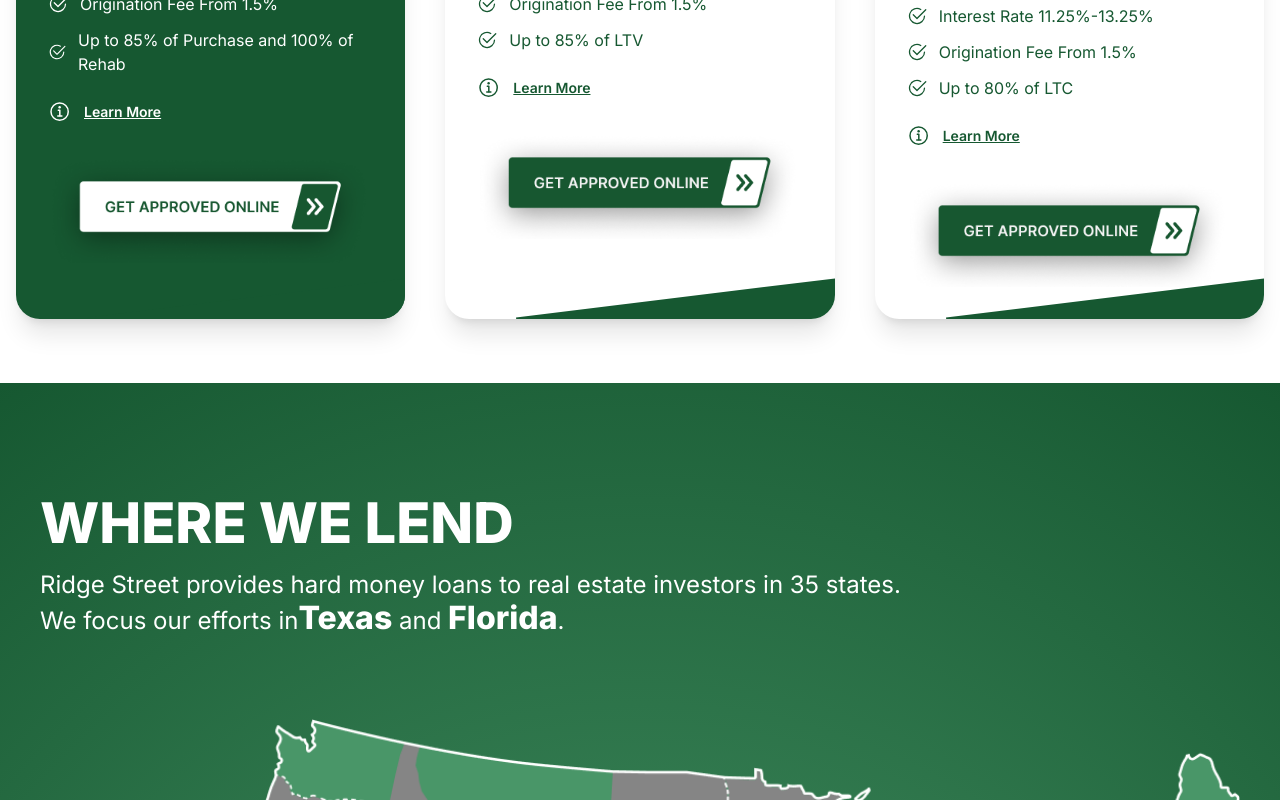
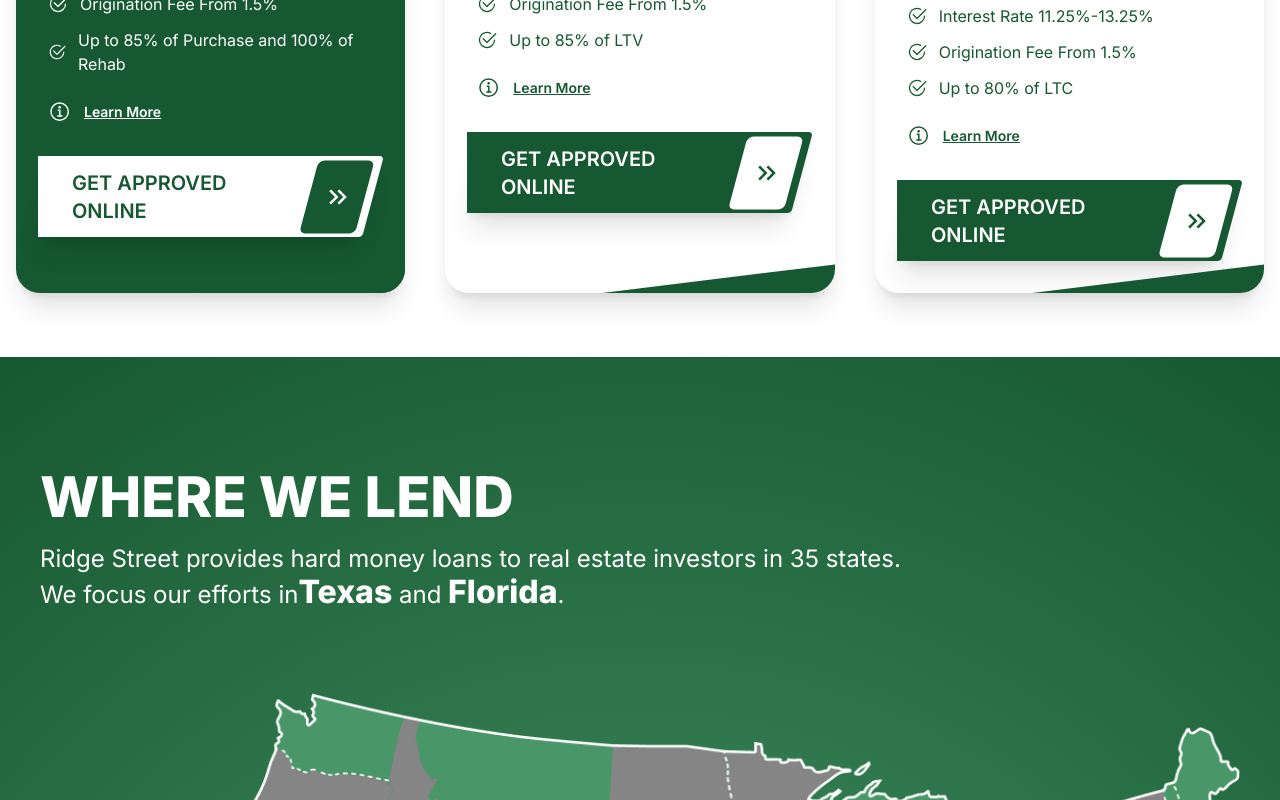
Before and after one commit to emdad118661/softvence-task-emdad118661, a React (Vite) app: page / in a window 1280 px wide. Shown: the part 1440-2240 px from the top of the page. Built offline with nearby package versions, Linux system fonts and the light colour scheme.

Commit message:
button-making

```diff
--- a/src/App.jsx
+++ b/src/App.jsx
@@ -10,6 +10,8 @@
 import Reviews from './Sections/Reviews'
 import WhereWeLend from './Sections/WhereWeLend'
 import WhyChooseUs from './Sections/WhyChooseUs'
+import SlantedButton from './Components/SlantedButton'
+import SlantedButtonGreen from './Components/SlantedButtonGreen'
 
 function App() {
 
--- a/src/Components/LoanCard.jsx
+++ b/src/Components/LoanCard.jsx
@@ -4,8 +4,8 @@
 import { BsCheck2Circle } from "react-icons/bs";;
 import { MdOutlineKeyboardDoubleArrowRight } from "react-icons/md";
 import { IoInformationCircleOutline } from "react-icons/io5";
-import getApproved from "../assets/Button get-approved-online.png";
-import getApprovedGreen from "../assets/Button get-approved-online-green.png";
+import SlantedButtonGreen from './SlantedButtonGreen';
+import SlantedButton from './SlantedButton';
 
 // cardData prop-এ কার্ডের সব তথ্য আসবে
 // variant prop দিয়ে আমরা নির্ধারণ করব কার্ডটি ডার্ক (সবুজ) নাকি লাইট (সাদা) হবে
@@ -60,9 +60,9 @@
                 </div>
 
                 {/* Button - mt-auto দিয়ে এটিকে কার্ডের একদম নিচে পাঠানো হয়েছে */}
-                {isDark ? <img src={getApproved} alt="" srcSet="" /> : <img src={getApprovedGreen} alt="" srcSet="" />}
+                {isDark ? <SlantedButton title="GET APPROVED ONLINE"></SlantedButton> : <SlantedButtonGreen title="GET APPROVED ONLINE"></SlantedButtonGreen>}
 
-                <div className="absolute bottom-[-210px] left-[50px] h-[200px] w-full bg-[#165831] transform rotate-[-7deg]"></div>
+                <div className="absolute bottom-[-222px] left-[50px] h-[200px] w-full bg-[#165831] transform rotate-[-7deg]"></div>
             </div>
         </div>
     );
--- a/src/Components/SlantedButton.jsx
+++ b/src/Components/SlantedButton.jsx
@@ -1,35 +1,42 @@
 import React from 'react';
 import { MdOutlineKeyboardDoubleArrowRight } from 'react-icons/md';
 
-const SlantedButton = () => {
+const SlantedButton = ({title}) => {
     return (
         // মূল <a> ট্যাগ: এর ব্যাকগ্রাউন্ড সবুজ। এটি কোনোভাবেই হেলানো নয়।
         // এটি flex কন্টেইনার হিসেবে কাজ করবে।
         <a
                     href="#"
                     className={`
-                mt-auto inline-flex h-12 items-stretch
-                font-semibold uppercase rounded-lg shadow-md
-                bg-[#165831] text-white overflow-hidden
+                        relative inline-block h-[81px] w-auto
+                        bg-white font-semibold uppercase rounded shadow-xl
+                        transform -skew-x-[15deg]
                     `}
                 >
-            {/* সাদা অংশ (টেক্সট সহ): এর ব্যাকগ্রাউন্ড সাদা এবং ডান ধারটি হেলানো */}
+                    {/* স্তর ২: সবুজ অংশ, যা একটি সাধারণ আয়তক্ষেত্র */}
                     <span
+                        className="absolute z-10 h-[73px] -translate-y-1/2 bg-[#165831] rounded-md top-1/2 right-2 w-14"
+                    ></span>
+
+                    {/* স্তর ৩: কন্টেন্ট (টেক্সট ও আইকন), যা সোজা থাকবে */}
+                    {/* === শুধু এই লাইনেই পরিবর্তন করা হয়েছে === */}
+                    <div
                         className="
-                    flex items-center pl-6 pr-10 bg-white text-[#165831]
-
-                    /* === এটাই মূল এবং সঠিক সমাধান: clip-path === */
-                    /* এটি একটি বহুভুজ তৈরি করে যার শুধু ডান ধারটি হেলানো */
-                    [clip-path:polygon(0_0,_100%_0,_calc(100%_-_24px)_100%,_0_100%)]
+                            relative h-full w-full flex items-center
+                            transform skew-x-[15deg] pl-6 pr-20 z-20
                         "
                     >
-                Get Approved Online
+                        {/* টেক্সট অংশ */}
+                        <span className="text-[#165831] text-xl font-semibold uppercase">
+                            {title}
                         </span>
 
-            {/* আইকন অংশ: এটি মূল <a> ট্যাগের সবুজ ব্যাকগ্রাউন্ডের উপরে থাকবে */}
-            <span className="flex items-center px-4">
-                <MdOutlineKeyboardDoubleArrowRight className="text-3xl" />
+                        {/* আইকন অংশ */}
+                        <span className="absolute text-3xl text-white right-5">
+                            <MdOutlineKeyboardDoubleArrowRight />
                         </span>
+                    </div>
+                    <div className='absolute bottom-0 w-8 left-[-10.5px] h-[81px] bg-white skew-x-[15deg]'></div>
                 </a>
     );
 };
--- a/src/Components/SlantedButtonGreen.jsx
+++ b/src/Components/SlantedButtonGreen.jsx
@@ -1,20 +1,20 @@
 import React from 'react';
 import { MdOutlineKeyboardDoubleArrowRight } from 'react-icons/md';
 
-const SlantedButtonGreen = () => {
+const SlantedButtonGreen = ({title}) => {
     return (
         // স্তর ১: মূল <a> ট্যাগ, যা সাদা এবং ডানদিকে হেলানো
         <a
             href="#"
             className={`
-                relative mt-auto inline-block h-12 w-auto
-                bg-[#165831] font-semibold uppercase rounded shadow-md
+                relative inline-block h-[81px] w-auto
+                bg-[#165831] font-semibold uppercase rounded shadow-xl
                 transform -skew-x-[15deg]
             `}
         >
             {/* স্তর ২: সবুজ অংশ, যা একটি সাধারণ আয়তক্ষেত্র */}
             <span
-                className="absolute z-10 h-10 -translate-y-1/2 bg-white rounded-md top-1/2 right-2 w-14"
+                className="absolute z-10 h-[73px] -translate-y-1/2 bg-white rounded-md top-1/2 right-2 w-14"
             ></span>
 
             {/* স্তর ৩: কন্টেন্ট (টেক্সট ও আইকন), যা সোজা থাকবে */}
@@ -26,8 +26,8 @@
                 "
             >
                 {/* টেক্সট অংশ */}
-                <span className="text-white">
-                    Get Approved Online
+                <span className="text-xl font-semibold text-white uppercase">
+                    {title}
                 </span>
 
                 {/* আইকন অংশ */}
@@ -35,6 +35,7 @@
                     <MdOutlineKeyboardDoubleArrowRight />
                 </span>
             </div>
+            <div className='absolute bottom-0 w-8 left-[-10.5px] h-[81px] bg-[#165831] skew-x-[15deg]'></div>
         </a>
     );
 };
--- a/src/Sections/HeroSection.jsx
+++ b/src/Sections/HeroSection.jsx
@@ -1,5 +1,5 @@
 import React from 'react';
-import getApproved from "../assets/Button-approved-crop.png";
+import SlantedButtonGreen from '../Components/SlantedButtonGreen';
 
 const HeroSection = () => {
     return (
@@ -19,7 +19,7 @@
                     Fast Closing Fix and Flip and Rental Loans For Your Investment Properties.
                 </p>
                 <div className="mt-8">
-                <img src={getApproved} alt="" />
+                <SlantedButtonGreen title="GET APPROVED ONLINE"></SlantedButtonGreen>
                 </div>
             </div>
         </div>
--- a/src/Sections/PastProjects.jsx
+++ b/src/Sections/PastProjects.jsx
@@ -1,5 +1,5 @@
 import PropertySlider from "./PropertySlider";
-import itemForProject from "../assets/button-item-for-project.png";
+import SlantedButton from "../Components/SlantedButton";
 
 const PastProjects = () => {
     return (
@@ -15,7 +15,7 @@
                 </div>
                 <div className="flex justify-center pt-12">
                     {/* ইমেজটিকেও রেসপন্সিভ করা হয়েছে */}
-                    <img src={itemForProject} alt="More Projects" className="w-auto h-auto max-w-xs md:max-w-sm" />
+                    <SlantedButton title="Get Terms For Your Project"></SlantedButton>
                 </div>
             </div>
         </div>
--- a/src/Sections/ReadyToStart.jsx
+++ b/src/Sections/ReadyToStart.jsx
@@ -1,5 +1,5 @@
 import React from 'react';
-import getApproved from '../assets/Button-pre-approve.png';
+import SlantedButtonGreen from '../Components/SlantedButtonGreen';
 
 const ReadyToStart = () => {
     return (
@@ -23,7 +23,7 @@
                     You can get pre-approved online and a Term Sheet that Meet's your needs will be sent to you within the hour.
                 </p>
                 <div className="flex justify-center mt-6 sm:mt-8 md:justify-start">
-                    <img src={getApproved} alt="Get Pre-Approved Button" className="w-40 sm:w-48 md:w-auto" />
+                    <SlantedButtonGreen title="GET PRE-APPROVED ONLINE" />
                 </div>
             </div>
         </div>
--- a/src/Sections/Reviews.jsx
+++ b/src/Sections/Reviews.jsx
@@ -1,7 +1,7 @@
 import React, { useState, useRef } from 'react';
 import CenterHeadline from '../Components/CenterHeadline';
 import { IoIosArrowBack, IoIosArrowForward } from 'react-icons/io';
-import getApproved from "../assets/Button get-approved-online.png";
+import SlantedButton from '../Components/SlantedButton';
 
 const reviewsData = [
     // ... (আপনার ১২টি রিভিউ ডেটা এখানে থাকবে)
@@ -70,7 +70,7 @@
                 </div>
                 <div className='absolute bottom-0 left-0 w-full h-[430px] bg-[#165831] -z-10' />
                 <div className="absolute bottom-[76.5px] left-1/2 -translate-x-1/2">
-                    <img src={getApproved} alt="Get Approved Online" />
+                    <SlantedButton title="Get Approved Online" />
                 </div>
                 <div className='absolute bottom-[240px] w-full'>
                     <div className='flex items-center justify-center w-full'>
@@ -105,7 +105,7 @@
                         <button onClick={() => handleMobileScroll('right')}><IoIosArrowForward className="text-4xl text-slate-200" /></button>
                     </div>
                     <div className="flex justify-center mt-12">
-                        <img src={getApproved} alt="Get Approved Online" className="w-auto h-auto max-w-[280px]" />
+                        <SlantedButton title="Get Approved Online" />
                     </div>
                 </div>
             </div>
--- a/src/Sections/WhereWeLend.jsx
+++ b/src/Sections/WhereWeLend.jsx
@@ -1,6 +1,6 @@
 import React from 'react';
 import map from '../assets/Map.png';
-import viewLocations from "../assets/button-view-locations.png";
+import SlantedButton from '../Components/SlantedButton';
 
 const WhereWeLend = () => {
     const sub = "Hard Money Loans | DSCR Loans";
@@ -79,7 +79,7 @@
 
                 {/* FIX: Button image ke responsive kora holo. */}
                 <div className='flex justify-center pt-16 lg:pt-20'>
-                    <img src={viewLocations} alt="View all locations" className='w-full max-w-md transition-opacity cursor-pointer hover:opacity-90' />
+                    <SlantedButton title="View All Locations"></SlantedButton>
                 </div>
             </div>
         </div>
--- a/src/Sections/WhyChooseUs.jsx
+++ b/src/Sections/WhyChooseUs.jsx
@@ -1,6 +1,6 @@
 import React from 'react';
 import CenterHeadline from '../Components/CenterHeadline';
-import moreAboutUs from '../assets/Button-more-about-us.png';
+import SlantedButtonGreen from '../Components/SlantedButtonGreen';
 
 const WhyChooseUs = () => {
     const options = [
@@ -44,7 +44,7 @@
                 ))}
             </div>
             <div className='flex justify-center mt-12'>
-                <img src={moreAboutUs} alt="More About Us" className='w-auto h-auto max-w-[200px] md:max-w-none' />
+                <SlantedButtonGreen title="MORE ABOUT US" />
             </div>
         </div>
     );
```
Lines whose indentation alone changed are shown as unchanged.
